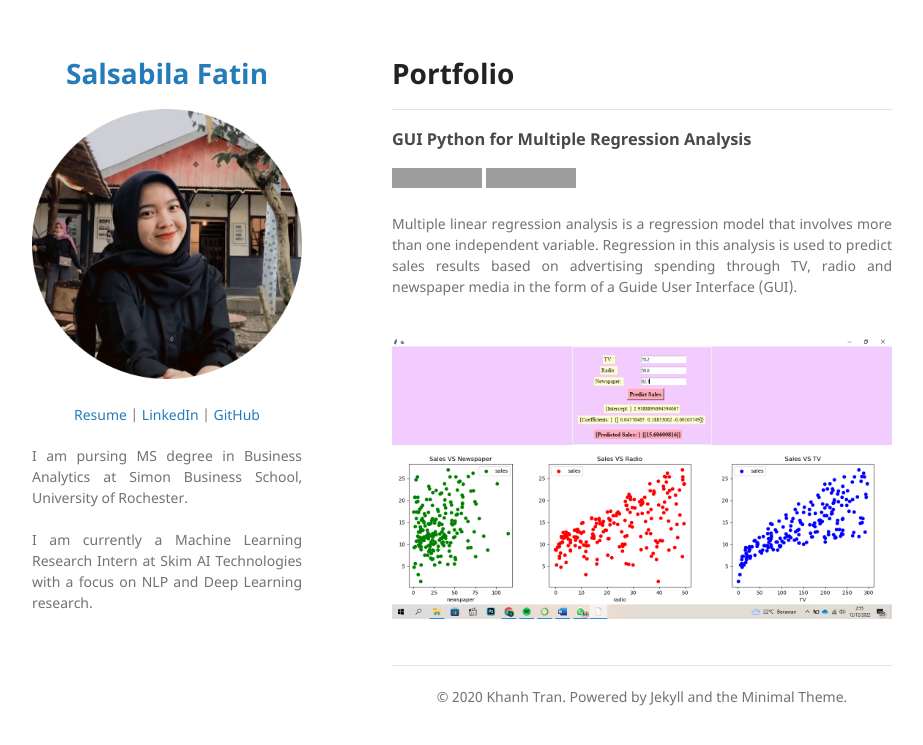
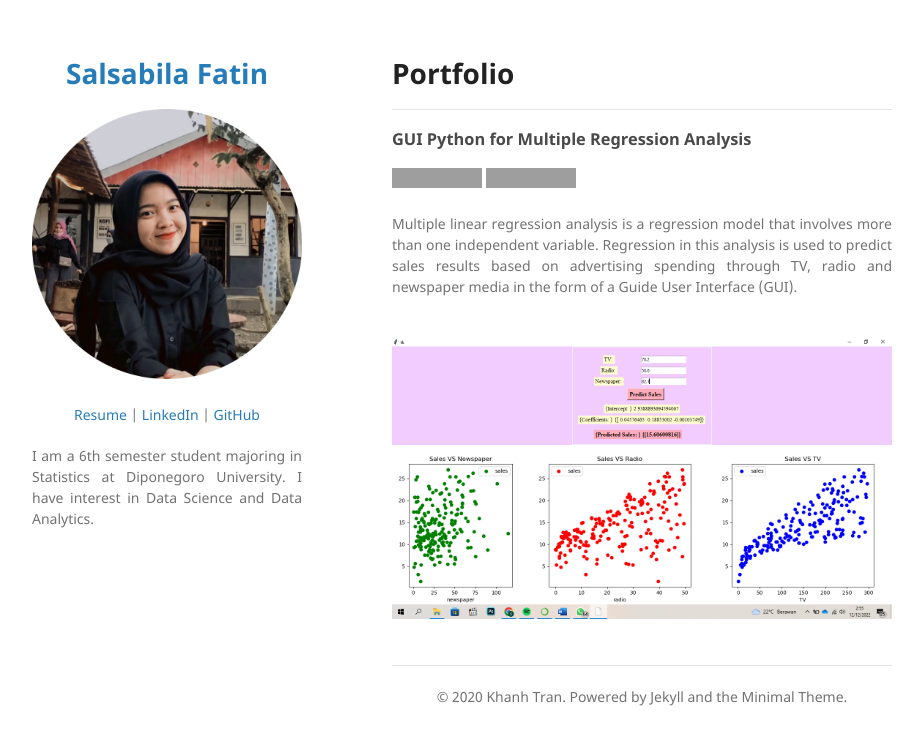
Before and after one commit to salsabilafatinn/salsabilafatinn.github.io, a Jekyll site: the page built from index.md, in a window 1280 px wide. Shown: the top 745 px of the page, without its empty margins (178-1101 px from the left). Built offline with Jekyll 4.4.1, drawn with Linux system fonts in a browser that asks for light colours; our own code applies the rules of GitHub Pages for plain Markdown files; grey boxes are pictures that could not be loaded.

Commit message:
Update _config.yml

```diff
--- a/_config.yml
+++ b/_config.yml
@@ -10,9 +10,7 @@ description:
   </p>
 
   <p align="justify">
-  I am pursing MS degree in Business Analytics at Simon Business School, University of Rochester.
-  <br><br>
-  I am currently a Machine Learning Research Intern at Skim AI Technologies with a focus on NLP and Deep Learning research.
+  I am a 6th semester student majoring in Statistics at Diponegoro University. I have interest in Data Science and Data Analytics.
   <br><br>
   </p>
 
```
